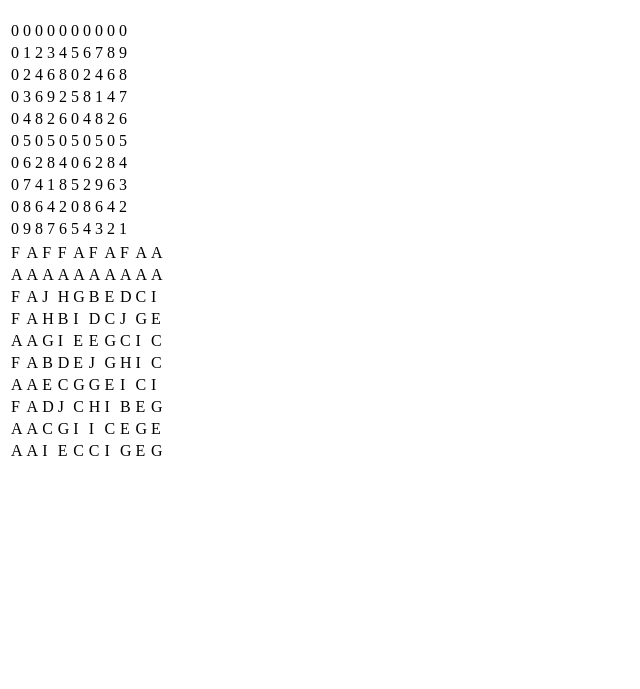
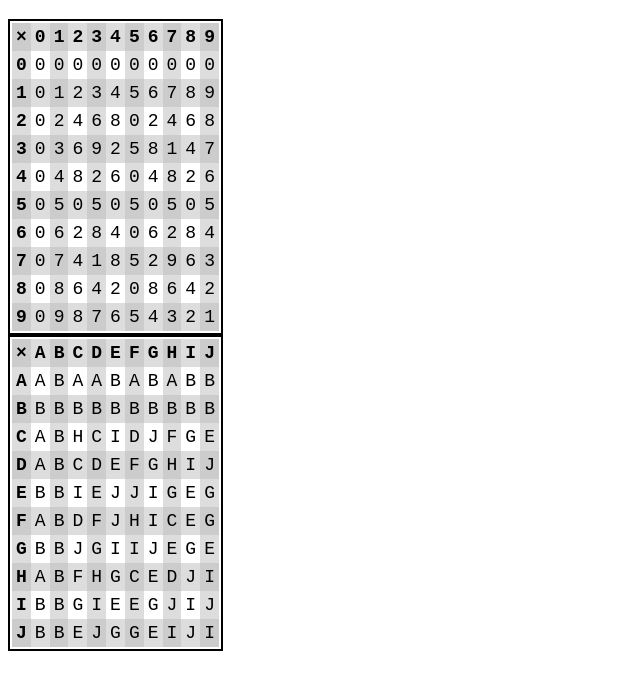
Before and after one commit to MayMoonsley/alien-modulus, a plain HTML site: page index.html in a window 1280 px wide. Shown: the part 61-750 px from the top of the page, without its empty margins (0-640 px from the left). Drawn offline with Linux system fonts and the light colour scheme.

Commit message:
Improve styling & table rendering

```diff
--- a/index.html
+++ b/index.html
@@ -2,6 +2,7 @@
 <html>
     <head>
         <title>Alien Modulus</title>
+        <link rel="stylesheet" href="styles.css">
     </head>
     <body onload="game.init()">
         <h1>Alien Modulus</h1>
--- a/scripts.js
+++ b/scripts.js
@@ -19,10 +19,26 @@ const util = {
         }
         return r;
     },
-    table: (width, height, func) => {
+    table: (width, height, func, colHeads, rowHeads) => {
         const table = document.createElement('table');
+        const header = document.createElement('tr');
+        for (let x = -1; x < width; x++) {
+            const th = document.createElement('th');
+            th.scope = 'col';
+            if (x === -1) {
+                th.innerHTML = '×';
+            } else {
+                th.innerHTML = colHeads[x];
+            }
+            header.appendChild(th);
+        }
+        table.appendChild(header);
         for (let y = 0; y < height; y++) {
             const row = document.createElement('tr');
+            const th = document.createElement('th');
+            th.scope = 'row';
+            th.innerHTML = rowHeads[y];
+            row.appendChild(th);
             for (let x = 0; x < width; x++) {
                 const cell = document.createElement('td');
                 cell.innerText = func(x, y);
@@ -38,10 +54,19 @@ const game = {
     init: function() {
         this.tablesDiv = document.getElementById('gameTables');
         this.gameState = new GameState(10);
-        this.tablesDiv.appendChild(util.table(10, 10, (a, b) => (a * b) % 10));
-        this.tablesDiv.appendChild(util.table(10, 10, (a, b) => {
+        this.renderTables();
+    },
+    renderTables: function() {
+        const mod = this.gameState.modulus;
+        const nums = util.generate(mod, i => i);
+        this.tablesDiv.innerHTML = '';
+        this.tablesDiv.appendChild(util.table(
+            mod, mod,
+            (a, b) => (a * b) % mod, nums, nums
+        ));
+        this.tablesDiv.appendChild(util.table(mod, mod, (a, b) => {
             return this.gameState.multiplyStr(this.gameState.chars[a], this.gameState.chars[b]);
-        }));
+        }, this.gameState.chars, this.gameState.chars));
     }
 };
 
@@ -64,7 +89,7 @@ GameState.prototype.multiplyNum = function(a, b) {
 }
 
 GameState.prototype.multiplyStr = function(a, b) {
-    return this.chars[this.multiplyNum(a, b)];
+    return this.mapping[this.multiplyNum(a, b)];
 }
 
 const G = new GameState(10);
--- /dev/null
+++ b/styles.css
@@ -0,0 +1,21 @@
+table {
+    border: 2px solid black;
+    font-family: monospace;
+    font-size: 18px;
+}
+
+table tr:nth-child(2n + 1) *:nth-child(2n + 1) {
+    background: #cccccc;
+}
+
+table tr:nth-child(2n + 1) *, table tr *:nth-child(2n + 1) {
+    background: #dddddd;
+}
+
+table td, table th {
+    padding: 4px;
+}
+
+table tr {
+    display: flex;
+}
```
